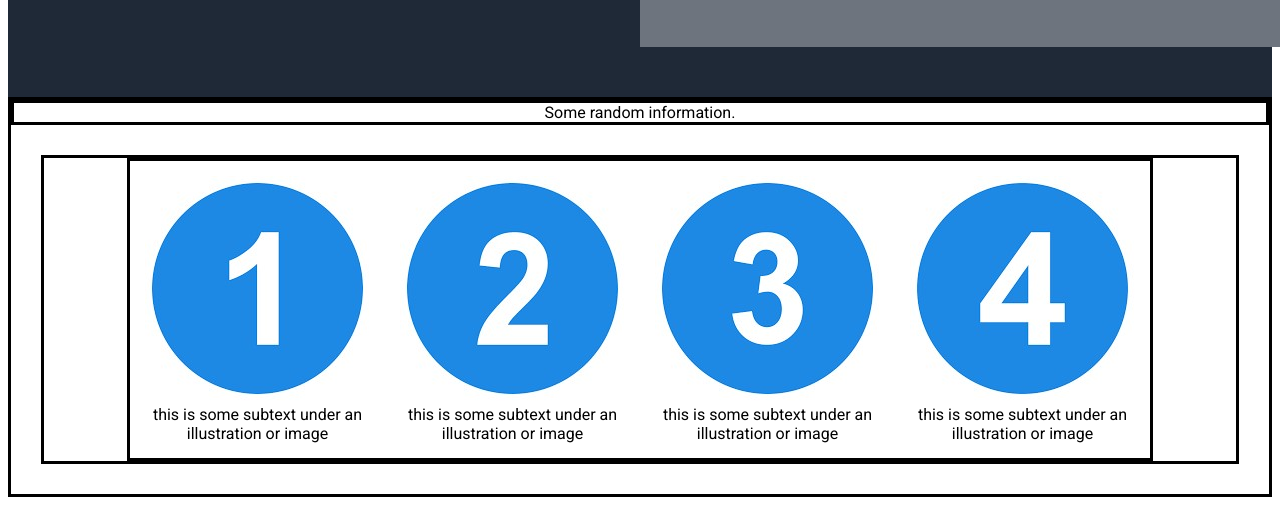
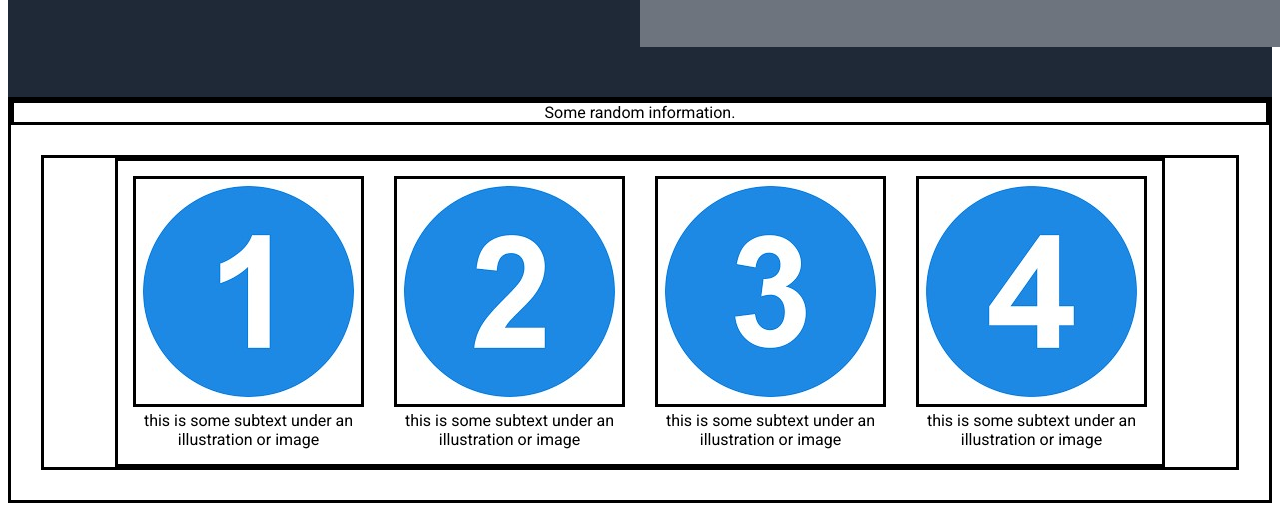
Before and after one commit to MM-AUT/Landing-page, a plain HTML site: page index.html in a window 1280 px wide. Shown: the part 417-928 px from the top of the page. Drawn offline with Linux system fonts and the light colour scheme.

Commit message:
Rename, add border

```diff
--- a/index.html
+++ b/index.html
@@ -30,22 +30,22 @@
     </div>
   <div class="container2">
     <div class="information-header-text">Some random information.</div>
-    <div class="img-information-container">
-      <div class="img-information">
+    <div class="information-container-big">
+      <div class="information-container-small">
         <div class="information-pair">
-          <img src="./images/information1.jpg" alt="Information 1">
+          <img class="img-information" src="./images/information1.jpg" alt="Information 1">
           <div class="information-text">this is some subtext under an illustration or image</div>
         </div>
         <div class="information-pair">
-          <img src="./images/information2.jpg" alt="Information 2">
+          <img class="img-information" src="./images/information2.jpg" alt="Information 2">
           <div class="information-text">this is some subtext under an illustration or image</div>
         </div>
         <div class="information-pair">
-          <img src="./images/information3.jpg" alt="Information 3">
+          <img class="img-information" src="./images/information3.jpg" alt="Information 3">
           <div class="information-text">this is some subtext under an illustration or image</div>
         </div>
         <div class="information-pair">
-          <img src="./images/information4.jpg" alt="Information 4">
+          <img class="img-information" src="./images/information4.jpg" alt="Information 4">
           <div class="information-text">this is some subtext under an illustration or image</div>
         </div>
       </div>
--- a/styles.css
+++ b/styles.css
@@ -85,7 +85,7 @@
 
 }
 
-.img-information-container {
+.information-container-big {
     display: flex;
     flex: 1 1 auto;
     justify-content: center;
@@ -95,7 +95,7 @@
 
 }
 
-.img-information {
+.information-container-small {
     display: flex;
     flex: 0 0 1020px;
     border: solid black;
@@ -108,3 +108,7 @@
 .information-pair {
     margin: 15px;
 }
+
+.img-information {
+    border: solid black;
+}
```
